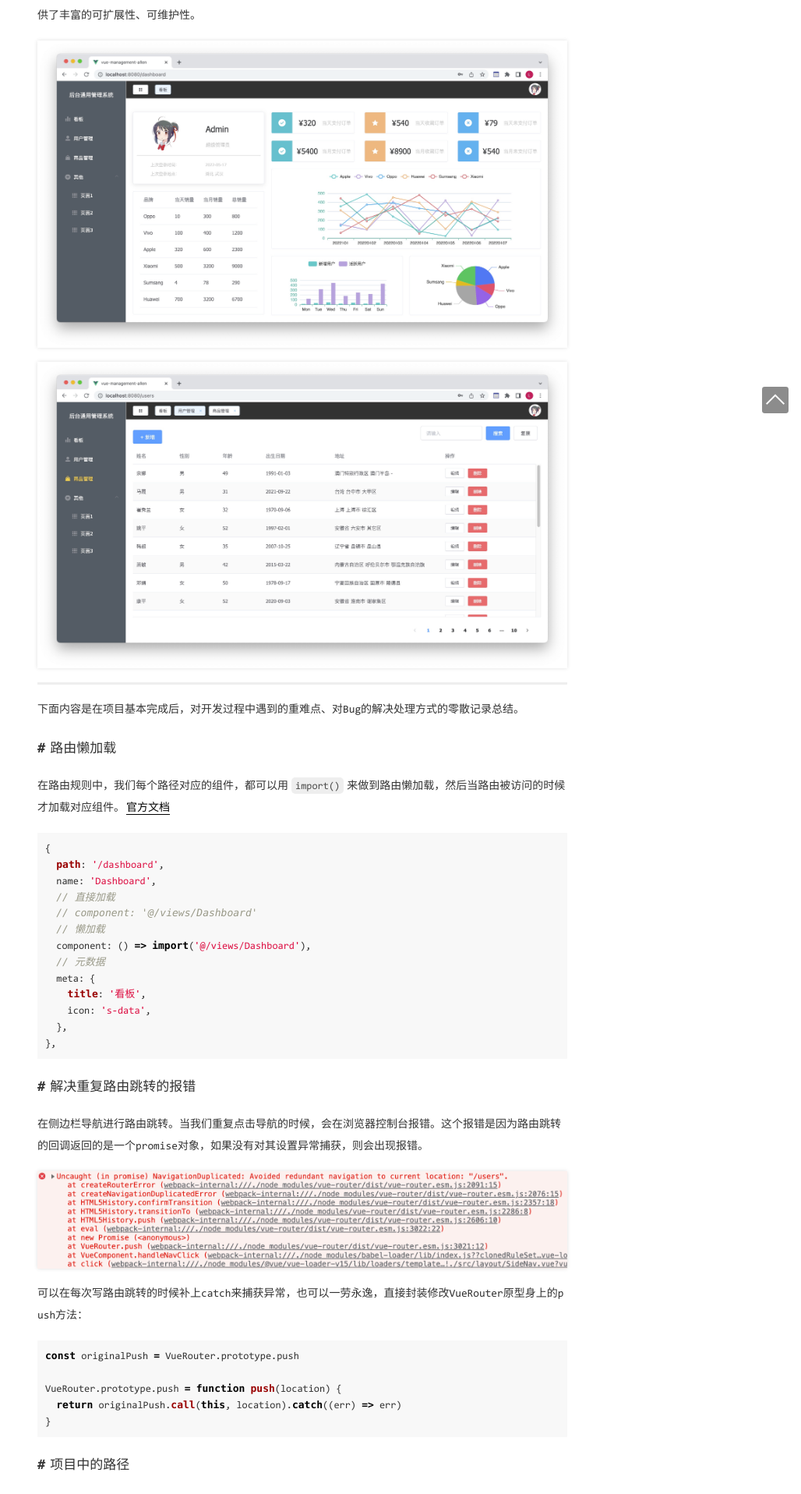
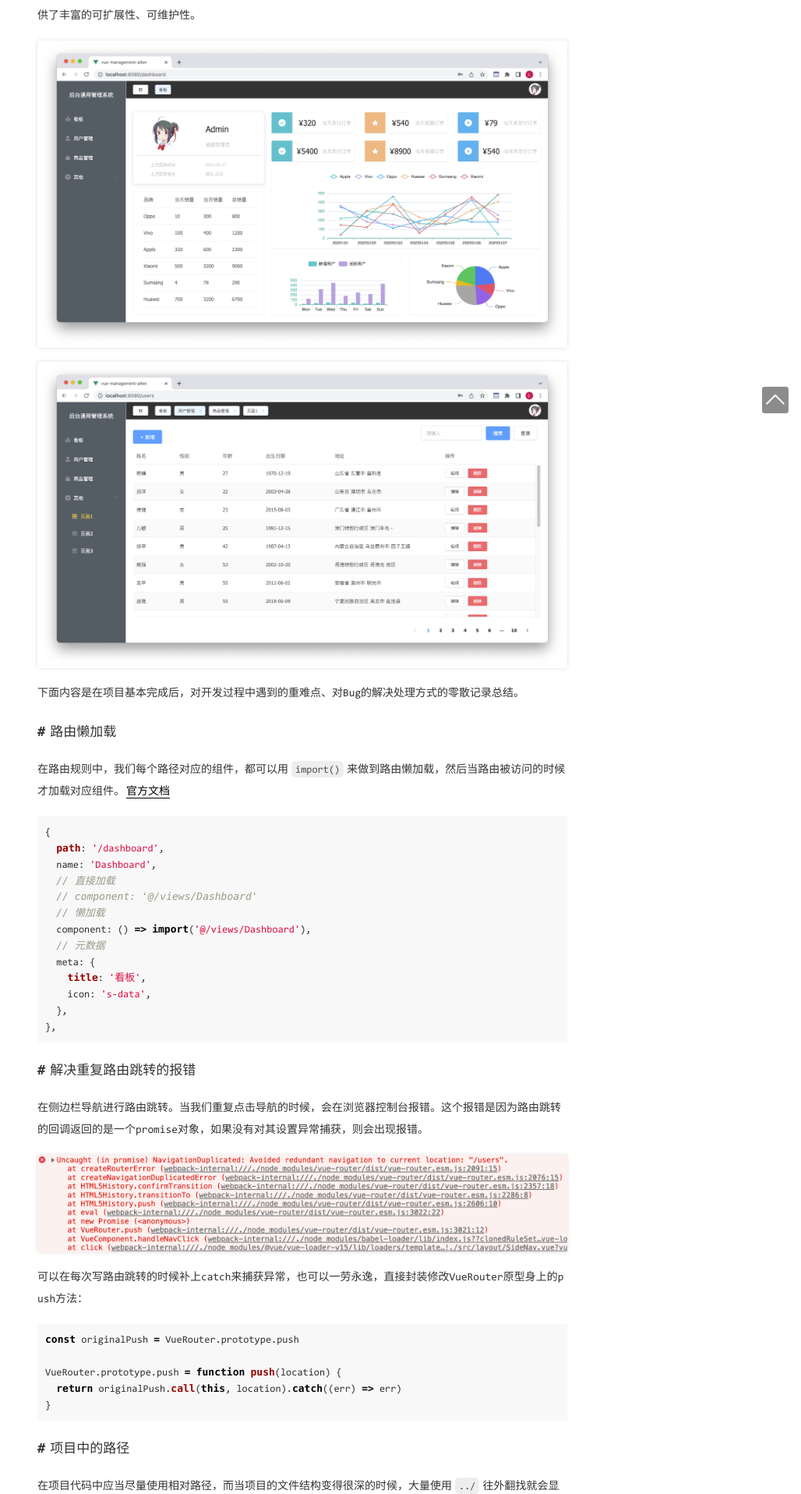
Before and after one commit to Leon-zym/blog-jekyll-tmaize, a Jekyll site: the page built from _posts/2022-05-24-Vue2后台管理项目总结(一).md, in a window 1280 px wide. Shown: the part 424-2340 px from the top of the page at 78% size, without its empty margins (252-1280 px from the left). Built offline with Jekyll 4.4.1, drawn with Linux system fonts in a browser that asks for light colours.

Commit message:
update pics

```diff
--- a/_posts/2022-05-24-Vue2后台管理项目总结(一).md
+++ b/_posts/2022-05-24-Vue2后台管理项目总结(一).md
@@ -10,11 +10,9 @@ categories: [Vue2]
 
 以目前的能力和精力，开发出首页看板、用户管理等页面，拥有管理员登入登出、数据可视化展示、用户信息增删改查等功能。同时将许多通用的功能模块封装成组件，对外暴露接口，为通用后台管理系统的后续开发提供了丰富的可扩展性、可维护性。
 
-![Xnip2022-05-28_20-41-12](Xnip2022-05-28_20-41-12.jpg)
+![Xnip2022-05-28_23-03-15](Xnip2022-05-28_23-03-15.png)
 
-![Xnip2022-05-28_20-42-09](Xnip2022-05-28_20-42-09.jpg)
-
----
+![Xnip2022-05-28_23-03-54](Xnip2022-05-28_23-03-54.png)
 
 下面内容是在项目基本完成后，对开发过程中遇到的重难点、对Bug的解决处理方式的零散记录总结。
 
```
Also changed, not shown: _posts/2022-05-26-Vue2后台管理项目总结(二).md (+0 -2 lines), posts/2022/05/24/Xnip2022-05-28_20-41-12.jpg (deleted), posts/2022/05/24/Xnip2022-05-28_20-42-09.jpg (deleted), posts/2022/05/24/Xnip2022-05-28_23-03-15.png (added), posts/2022/05/24/Xnip2022-05-28_23-03-54.png (added).
